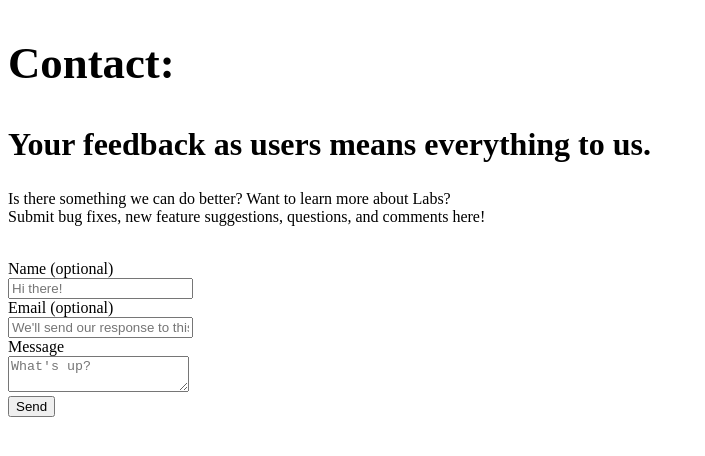
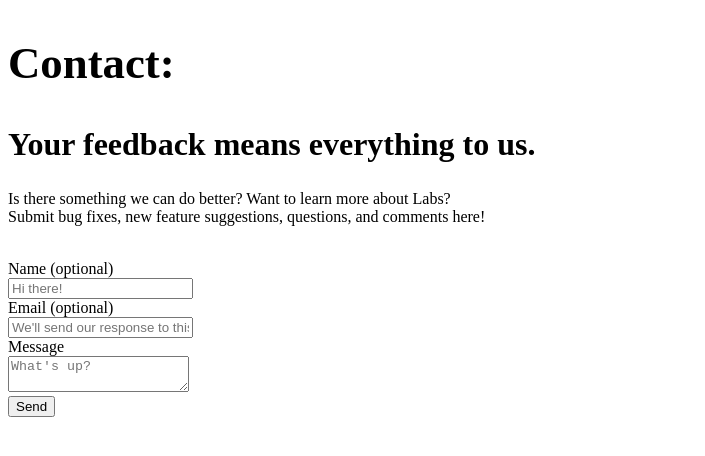
Before and after one commit to pennlabs/website-2020-01, a Next.js app: page /splash_sections/contact in a window 1280 px wide. Shown: the top 456 px of the page, without its empty margins (0-705 px from the left). Built offline with nearby package versions, Linux system fonts and the light colour scheme.

Commit message:
Fix contact wording

```diff
--- a/pages/splash_sections/contact.js
+++ b/pages/splash_sections/contact.js
@@ -2,11 +2,11 @@ const Contact = (props) => (
   <div>
     <section className="section">
       <div className="container">
-        <h1 className="title" style={{fontSize:"2.8rem"}}>
+        <h1 className="title has-text-weight-bold" style={{fontSize:"2.8rem"}}>
           Contact:
         </h1>
         <h2 className="subtitle" style={{fontSize:"2rem"}}>
-          Your feedback as users means everything to us.
+          Your feedback means everything to us.
         </h2>
         <p>
           Is there something we can do better? Want to learn more about Labs? <br />
@@ -41,7 +41,7 @@ const Contact = (props) => (
             </div>
             <div className="field" style={{width:"100%"}}>
               <div className="control clear" style={{textAlign:"left"}}>
-                <button className="button is-medium">
+                <button className="button is-medium is-light">
                   Send
                 </button>
               </div>
```
